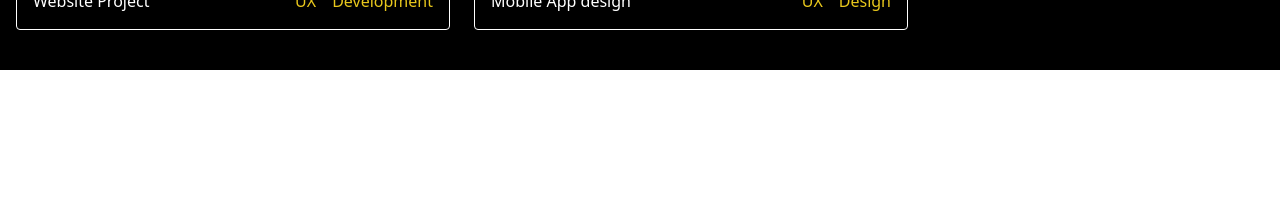
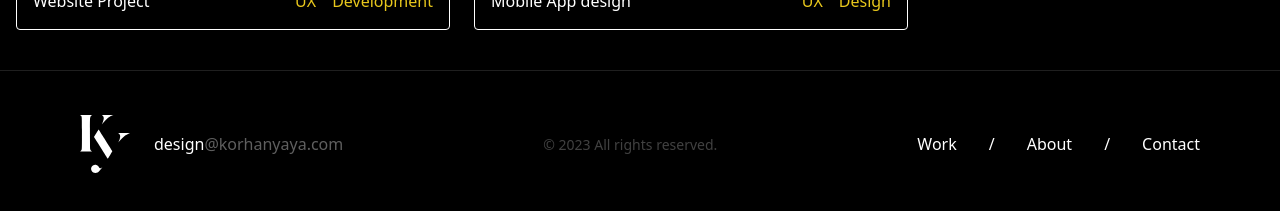
Before and after one commit to cscnmhmt/korhan-yaya-website, a React (Vite) app: page / in a window 1280 px wide. Shown: the part 2657-2868 px from the top of the page. Before the commit the page ends 2727 px from the top, so only its background shows below. Built offline with nearby package versions, Linux system fonts and the light colour scheme; a web font is replaced by a local one.

Commit message:
add footer

```diff
--- /dev/null
+++ b/src/components/CTA/CallToAction.jsx
@@ -0,0 +1,7 @@
+import React from 'react';
+
+const CallToAction = () => {
+  return <div>CallToAction</div>;
+};
+
+export default CallToAction;
--- a/src/components/Footer/Footer.jsx
+++ b/src/components/Footer/Footer.jsx
@@ -0,0 +1,22 @@
+import React from 'react';
+import Logo from '../Header/Logo';
+import FooterNav from './FooterNav';
+
+const Footer = () => {
+  return (
+    <footer className="bg-black py-11 px-20 flex justify-between items-center text-white border-t border-[#1f1f1f]">
+      <div className="flex items-center gap-6">
+        <Logo />
+        <a href="#" className="text-base text-secondary-300">
+          <span className="text-white">design</span>@korhanyaya.com
+        </a>
+      </div>
+      <div className="text-[#414141] text-[14px]">
+        © 2023 All rights reserved.
+      </div>
+      <FooterNav />
+    </footer>
+  );
+};
+
+export default Footer;
--- /dev/null
+++ b/src/components/Footer/FooterNav.jsx
@@ -0,0 +1,16 @@
+import React from 'react';
+import { NavLink } from 'react-router-dom';
+
+const FooterNav = () => {
+  return (
+    <nav className="flex gap-8 items-center">
+      <NavLink to={'/'}>Work</NavLink>
+      <span>/</span>
+      <NavLink to={'/about'}>About</NavLink>
+      <span>/</span>
+      <NavLink to={'/'}>Contact</NavLink>
+    </nav>
+  );
+};
+
+export default FooterNav;
--- a/src/pages/Home.jsx
+++ b/src/pages/Home.jsx
@@ -2,6 +2,7 @@ import React from 'react';
 import Works from '../components/Works/Works';
 import Headline from '../components/Headline/Headline';
 import HeroShot from '../components/HeroShot/HeroShot';
+import Footer from '../components/Footer/Footer';
 
 const Home = ({ projects, setter }) => {
   return (
@@ -9,6 +10,7 @@ const Home = ({ projects, setter }) => {
       <Headline />
       <HeroShot />
       <Works projects={projects} setter={setter} />
+      <Footer />
     </>
   );
 };
```
